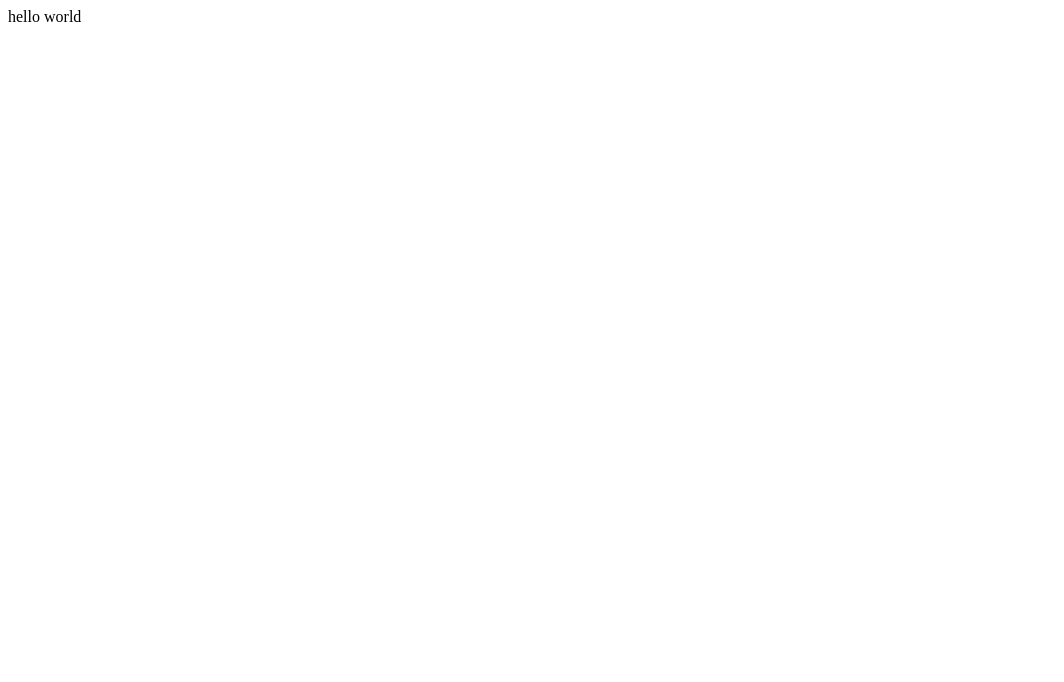
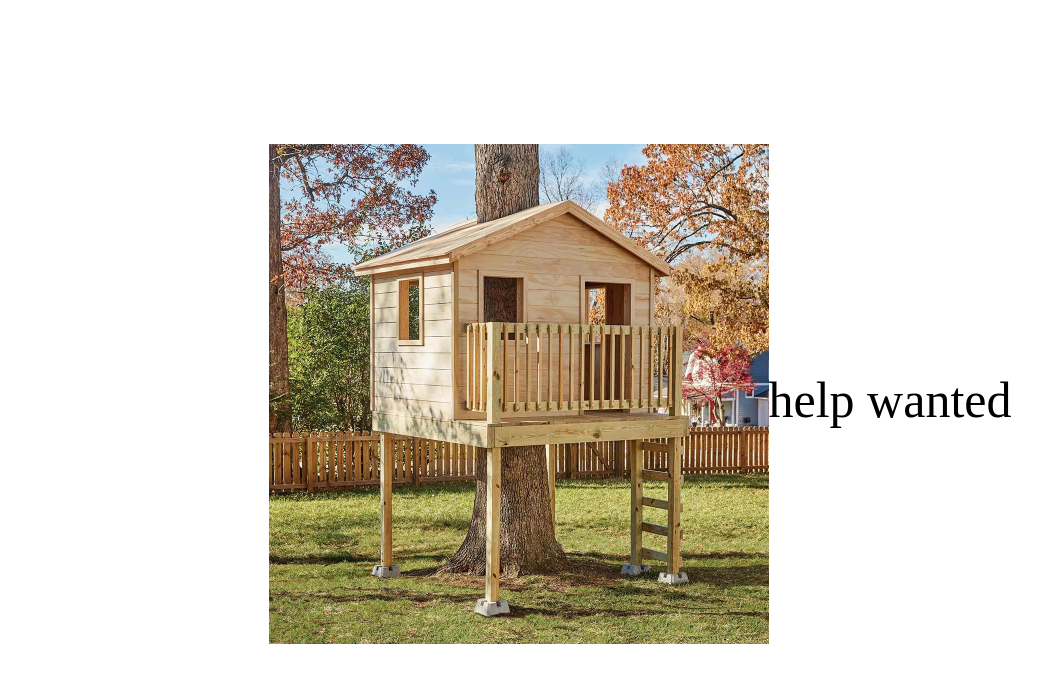
Before and after one commit to ju-tu/schemer, a plain HTML site: page index.html in a window 1280 px wide. Shown: the whole page, without its empty margins (0-1064 px from the left). Drawn offline with Linux system fonts and the light colour scheme.

Commit message:
add photo and text

```diff
--- a/index.html
+++ b/index.html
@@ -5,10 +5,31 @@
 <head>
     <meta charset="utf-8">
     <title>schemer</title>
+    <style>
+        body {
+            display: flex;
+            align-items: center;
+            justify-content: center;
+            height: 100vh;
+            margin: 0;
+        }
+        .a {
+            font-size: 50px;
+            text-align: center;
+        }
+        .tree-house {
+            height: 500px;
+        }
+        .help {
+            font-size: 50px;
+
+        }
+    </style>
 </head>
 
 <body>
-    hello world
+    <span class="a"> <img class="tree-house" src="tree house I want to build.jpeg"> </span>
+<div class="help"> help wanted </div>
 </body>
 
 </html>
```
Also changed, not shown: tree house I want to build.jpeg (added), treehouse.jpeg (added), 1 other file.
